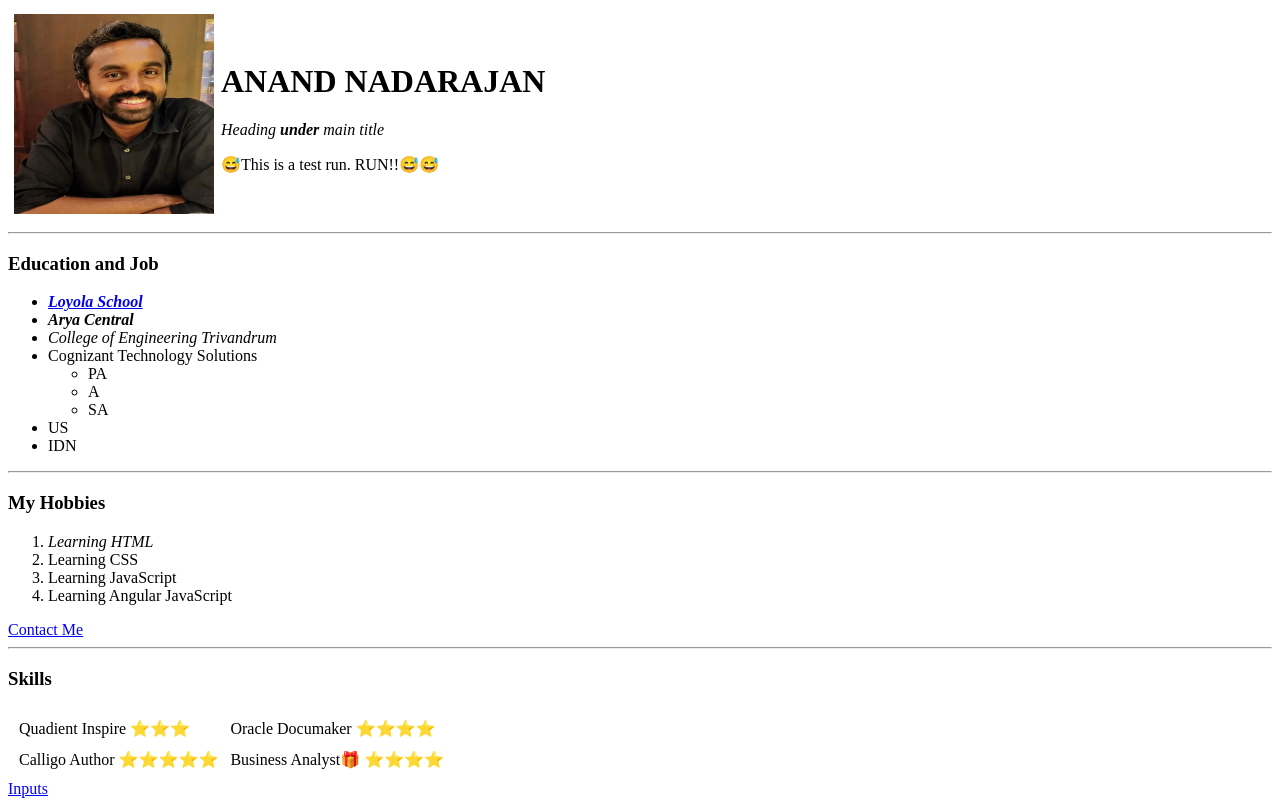
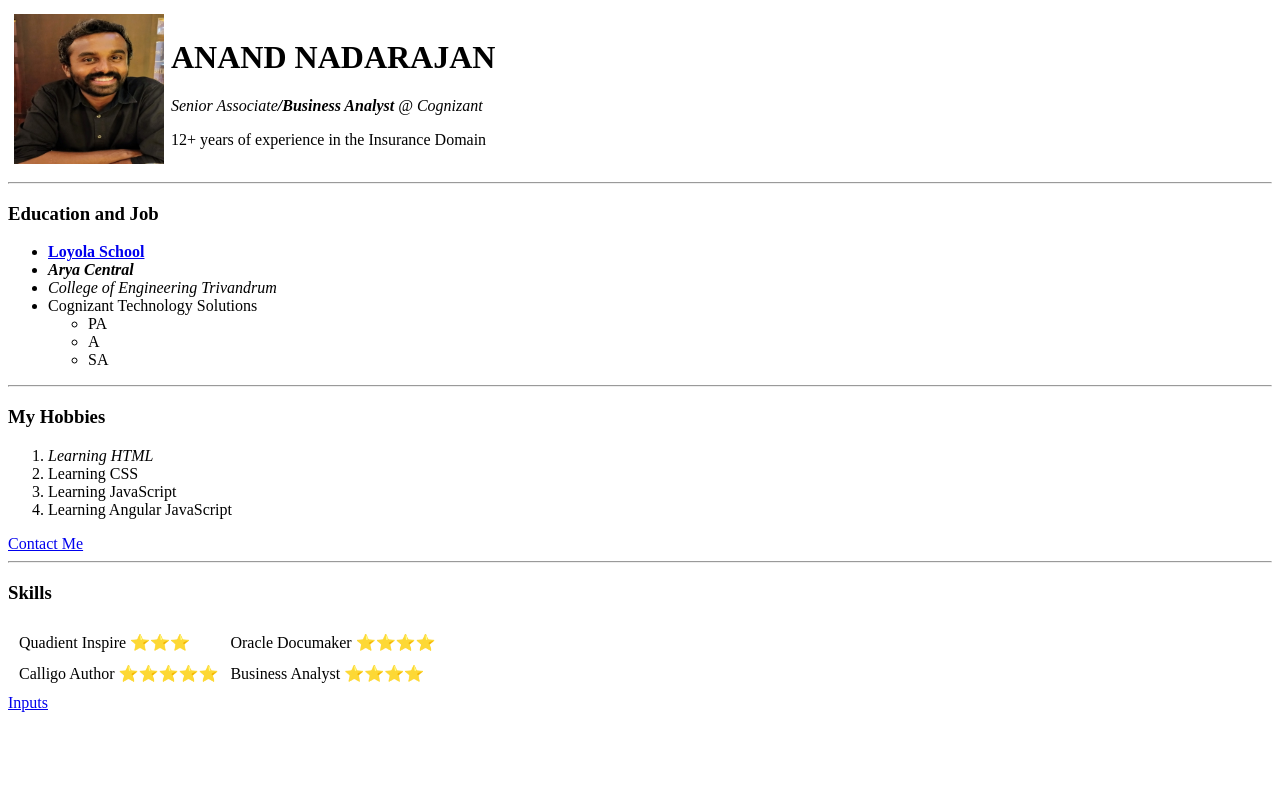
Before and after one commit to AnandN86/cv, a plain HTML site: page index.html in a window 1280 px wide. Drawn offline with Linux system fonts and the light colour scheme.

Commit message:
Website updates

```diff
--- a/index.html
+++ b/index.html
@@ -3,28 +3,25 @@
 <head>
 	<meta charset="UTF-8">
 	<meta name="viewport" content="width=device-width, initial-scale=1.0">
-	<title>Anand's Sample Document 😅 </title>
+	<title>Anand's CV 😅 </title>
 </head>
 <body>
 	<table cellspacing = 5>
 		<tr>
-			<td><img src = "images/Anand.jpg" width = 200 height = 200></td>
+			<td><img src = "images/Anand.jpg" width = 150 height = 150></td>
 			<td><h1>ANAND NADARAJAN</h1>
-				<p><em>Heading <strong>under</strong> main title</em></p>
-				<p>😅This is a test run. RUN!!😅😅</p></td>
+				<p><em>Senior Associate<strong>/Business Analyst</strong> @ Cognizant</em></p>
+				<p>12+ years of experience in the Insurance Domain</p></td>
 		</tr>
 	</table>
-
-		<hr>
+	<hr>
 	<h3>Education and Job</h3>
 		<ul>
-		<li class="item1"><em><strong><a href="https://www.loyolaschooltrivandrum.com/" target="_blank">Loyola School</a></strong></em></li>
+		<li class="item1"><strong><a href="https://www.loyolaschooltrivandrum.com/" target="_blank">Loyola School</a></strong></li>
 		<li class="item2"><em><strong>Arya Central</strong></em></li>
 		<li class="item3"><em>College of Engineering Trivandrum</em></li>
 		<li class="item4">Cognizant Technology Solutions<ul><li>PA</li><li>A</li><li>SA</li></ul></li>
-		<li class="item5">US</li>
-		<li class="item6">IDN</li>
-	</ul>
+		</ul>
 	<hr>
 	<h3>My Hobbies</h3>
 	<ol>
@@ -45,7 +42,7 @@
 		</tr>
 		<tr>
 			<td>Calligo Author ⭐⭐⭐⭐⭐</td>
-			<td>Business Analyst🎁 ⭐⭐⭐⭐</td>
+			<td>Business Analyst ⭐⭐⭐⭐</td>
 		</tr>
 	</table>
 
```
